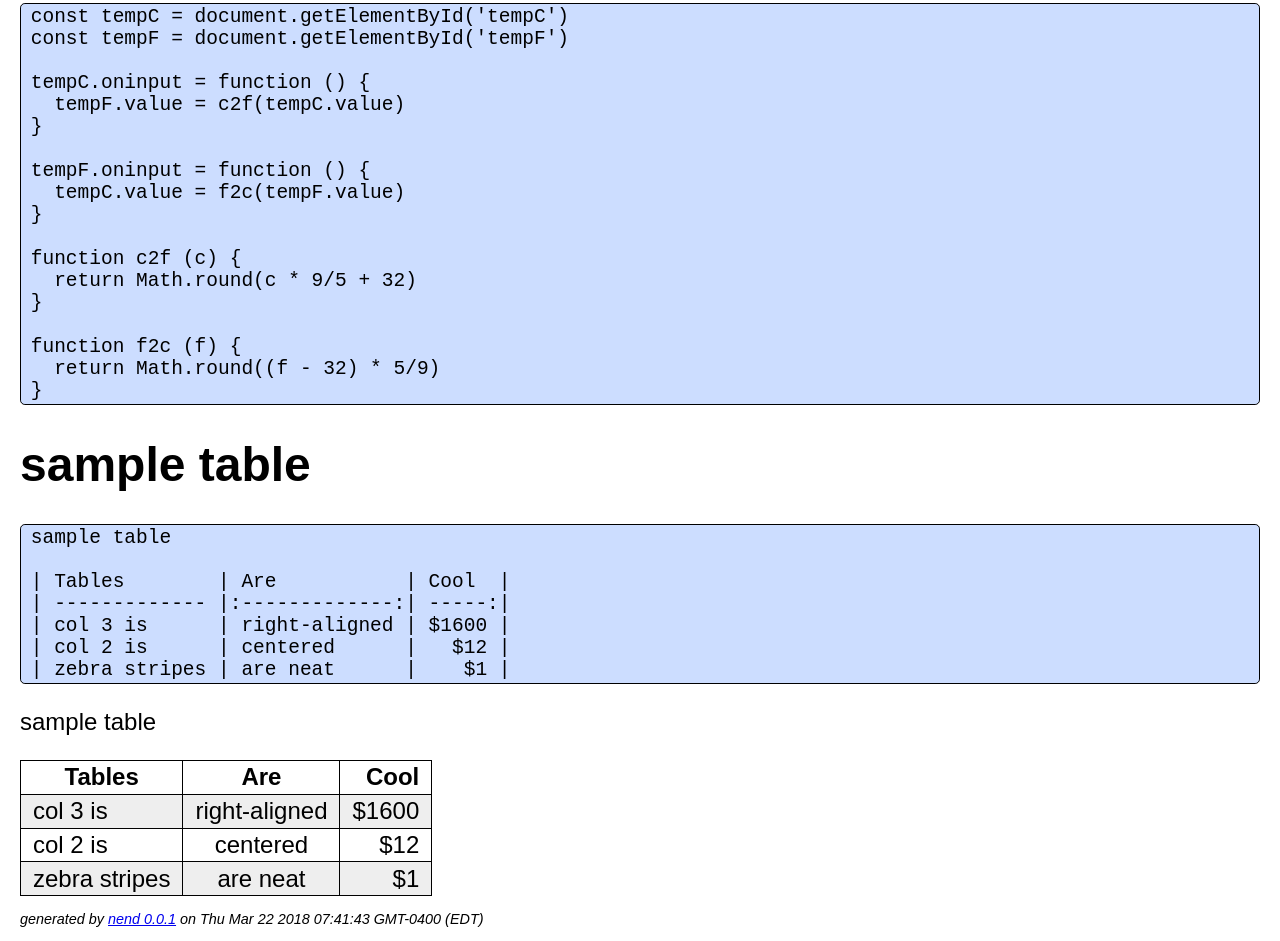
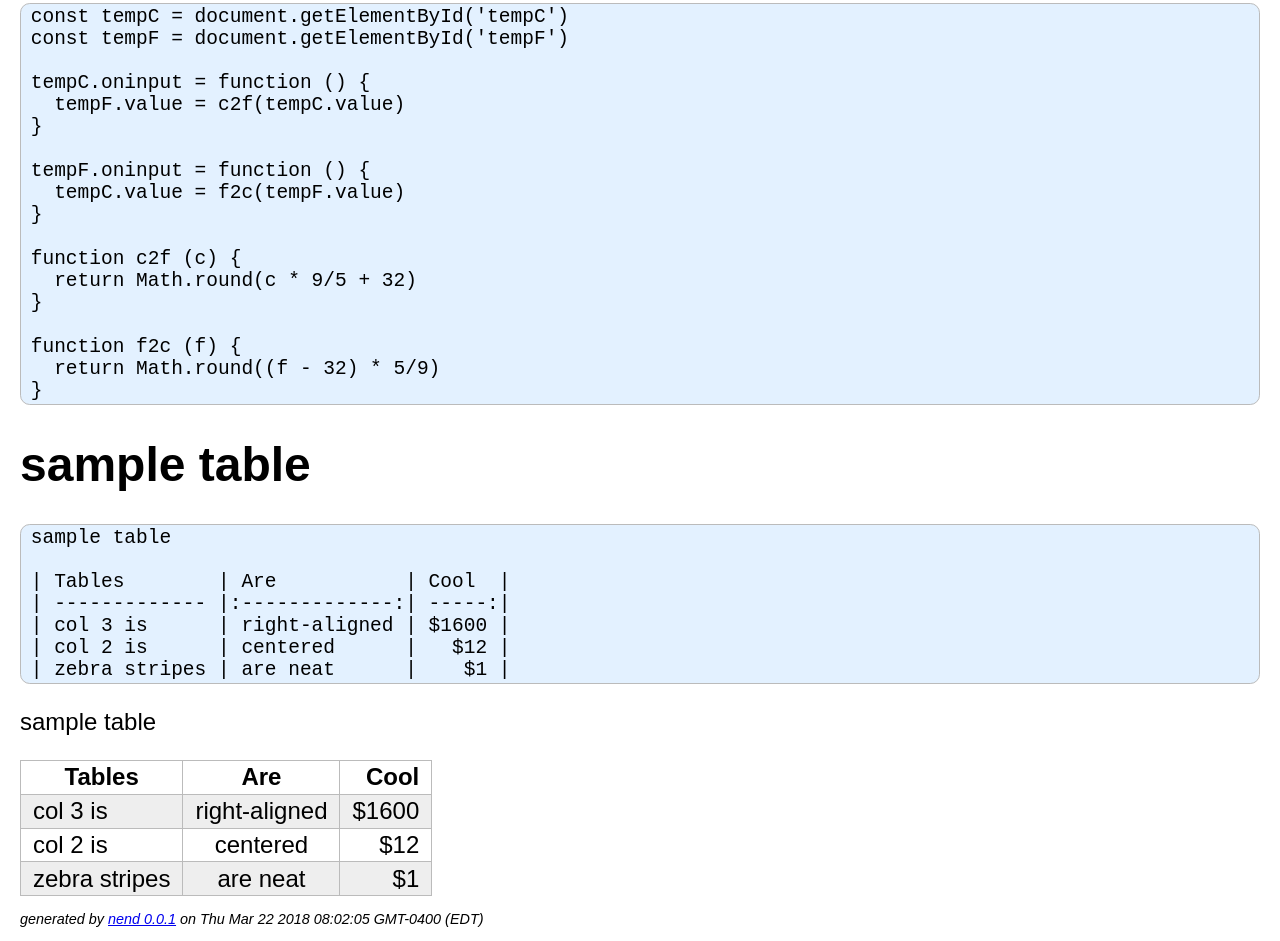
Before and after one commit to moar-things/nenb, a website: page experiments/temperature.nend.html in a window 1280 px wide. Shown: the part 293-1234 px from the top of the page. Drawn offline with Linux system fonts and the light colour scheme.

Commit message:
tweak css

```diff
--- a/experiments/temperature.nend.html
+++ b/experiments/temperature.nend.html
@@ -25,8 +25,9 @@ input, textarea, select, button {
   font-size: 100%;
 }
 
+/* tables */
 table, th, td {
-   border: 1px solid black;
+   border: 1px solid #bbb;
 }
 
 table {
@@ -41,14 +42,15 @@ tbody tr:nth-child(odd) {
   background: #eee;
 }
 
-/* styling for block source */
+/* block source */
 pre.nend {
-  border: thin solid black;
-  border-radius: 0.25em;
+  border: thin solid #bbb;
+  border-radius: 0.5em;
   padding: 0.1em 0.5em;
-  background-color: #cdf;
+  background-color: #defc;
 }
 
+/* errors */
 pre.nend-error {
   border: thin solid black;
   border-radius: 0.25em;
@@ -56,6 +58,7 @@ pre.nend-error {
   background-color: #fdd;
 }
 
+/* attribution at end */
 .nend-attribution {
   font-style: italic;
   font-size: 60%;
@@ -194,7 +197,7 @@ sample table
 </table>
 
 <div class="nend-attribution"><p>
-generated by <a href="https://github.com/moar-things/nend">nend 0.0.1</a> on Thu Mar 22 2018 07:41:43 GMT-0400 (EDT)
+generated by <a href="https://github.com/moar-things/nend">nend 0.0.1</a> on Thu Mar 22 2018 08:02:05 GMT-0400 (EDT)
 </p></div>
 
 </body>
--- a/lib/default-style.css
+++ b/lib/default-style.css
@@ -14,8 +14,9 @@ input, textarea, select, button {
   font-size: 100%;
 }
 
+/* tables */
 table, th, td {
-   border: 1px solid black;
+   border: 1px solid #bbb;
 }
 
 table {
@@ -30,14 +31,15 @@ tbody tr:nth-child(odd) {
   background: #eee;
 }
 
-/* styling for block source */
+/* block source */
 pre.nend {
-  border: thin solid black;
-  border-radius: 0.25em;
+  border: thin solid #bbb;
+  border-radius: 0.5em;
   padding: 0.1em 0.5em;
-  background-color: #cdf;
+  background-color: #defc;
 }
 
+/* errors */
 pre.nend-error {
   border: thin solid black;
   border-radius: 0.25em;
@@ -45,6 +47,7 @@ pre.nend-error {
   background-color: #fdd;
 }
 
+/* attribution at end */
 .nend-attribution {
   font-style: italic;
   font-size: 60%;
--- a/nodemon.json
+++ b/nodemon.json
@@ -1,5 +1,5 @@
 {
-  "ext": "js,json,md",
+  "ext": "js,json,md,css",
   "ignore": [
     "tmp/"
   ]
```
